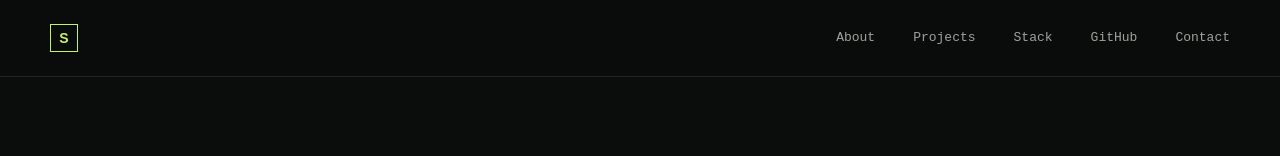
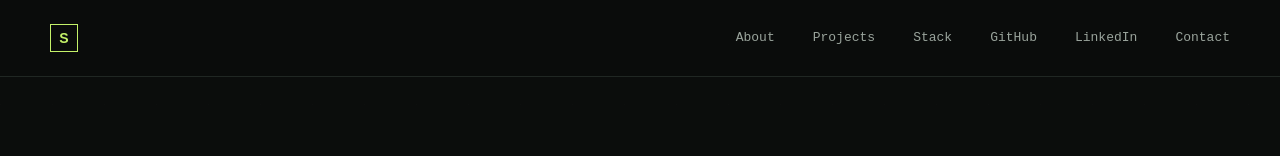
Before and after one commit to saleke/portfolio, a Next.js app: page / in a window 1280 px wide. Shown: the top 156 px of the page. Built offline with nearby package versions, Linux system fonts and the light colour scheme; no server answers.

Commit message:
Add LinkedIn link to Navbar

```diff
--- a/components/Navbar.tsx
+++ b/components/Navbar.tsx
@@ -9,6 +9,7 @@ const links = [
   ["Projects", "/#projects"],
   ["Stack", "/#stack"],
   ["GitHub", profile.githubUrl],
+  ["LinkedIn", profile.linkedinUrl],
   ["Contact", "/#contact"],
 ] as const;
 
```
